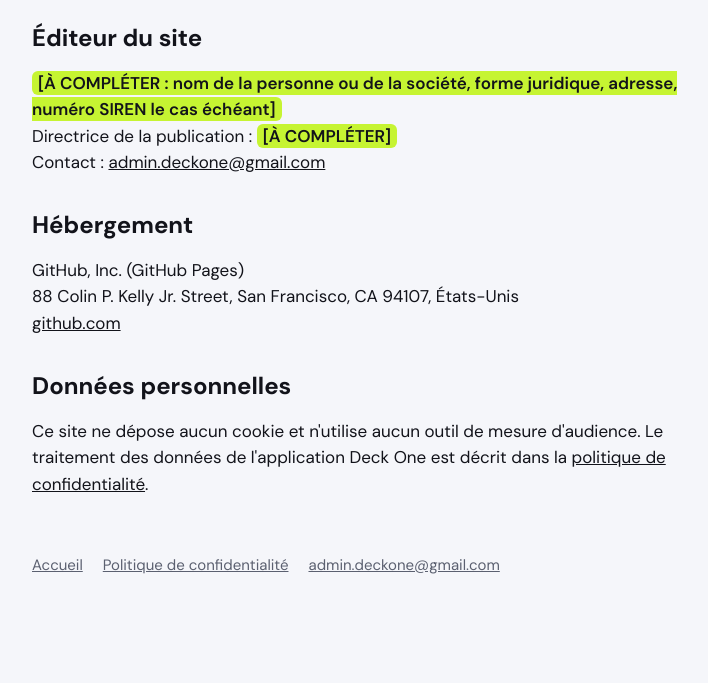
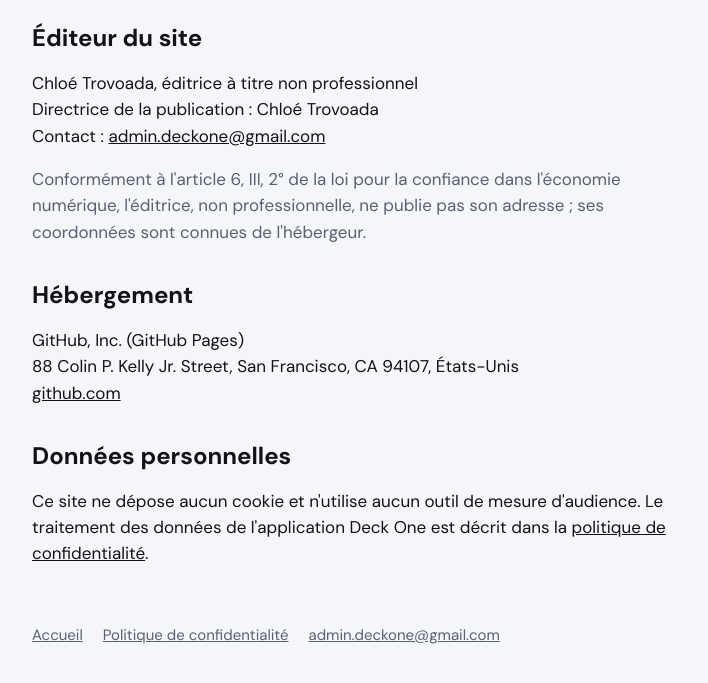
Before and after one commit to ChloeTrovoada/deckone-site, a plain HTML site: page mentions-legales/index.html in a window 1280 px wide. Shown: the part 175-858 px from the top of the page, without its empty margins (268-976 px from the left). Before the commit the page ends 800 px from the top, so only its background shows below. Drawn offline with Linux system fonts and the light colour scheme.

Commit message:
Renseigne l'éditrice (sans adresse, à titre non professionnel) et la date
Co-Authored-By: Claude Opus 5.5 <noreply@anthropic.com>

```diff
--- a/mentions-legales/index.html
+++ b/mentions-legales/index.html
@@ -15,9 +15,10 @@
     <h1>Mentions légales</h1>
 
     <h2>Éditeur du site</h2>
-    <p><span class="todo">[À COMPLÉTER : nom de la personne ou de la société, forme juridique, adresse, numéro SIREN le cas échéant]</span><br>
-    Directrice de la publication : <span class="todo">[À COMPLÉTER]</span><br>
+    <p>Chloé Trovoada, éditrice à titre non professionnel<br>
+    Directrice de la publication : Chloé Trovoada<br>
     Contact : <a href="mailto:admin.deckone@gmail.com">admin.deckone@gmail.com</a></p>
+    <p class="muted">Conformément à l'article 6, III, 2° de la loi pour la confiance dans l'économie numérique, l'éditrice, non professionnelle, ne publie pas son adresse ; ses coordonnées sont connues de l'hébergeur.</p>
 
     <h2>Hébergement</h2>
     <p>GitHub, Inc. (GitHub Pages)<br>
```
Also changed, not shown: confidentialite/index.html (+2 -2 lines).
